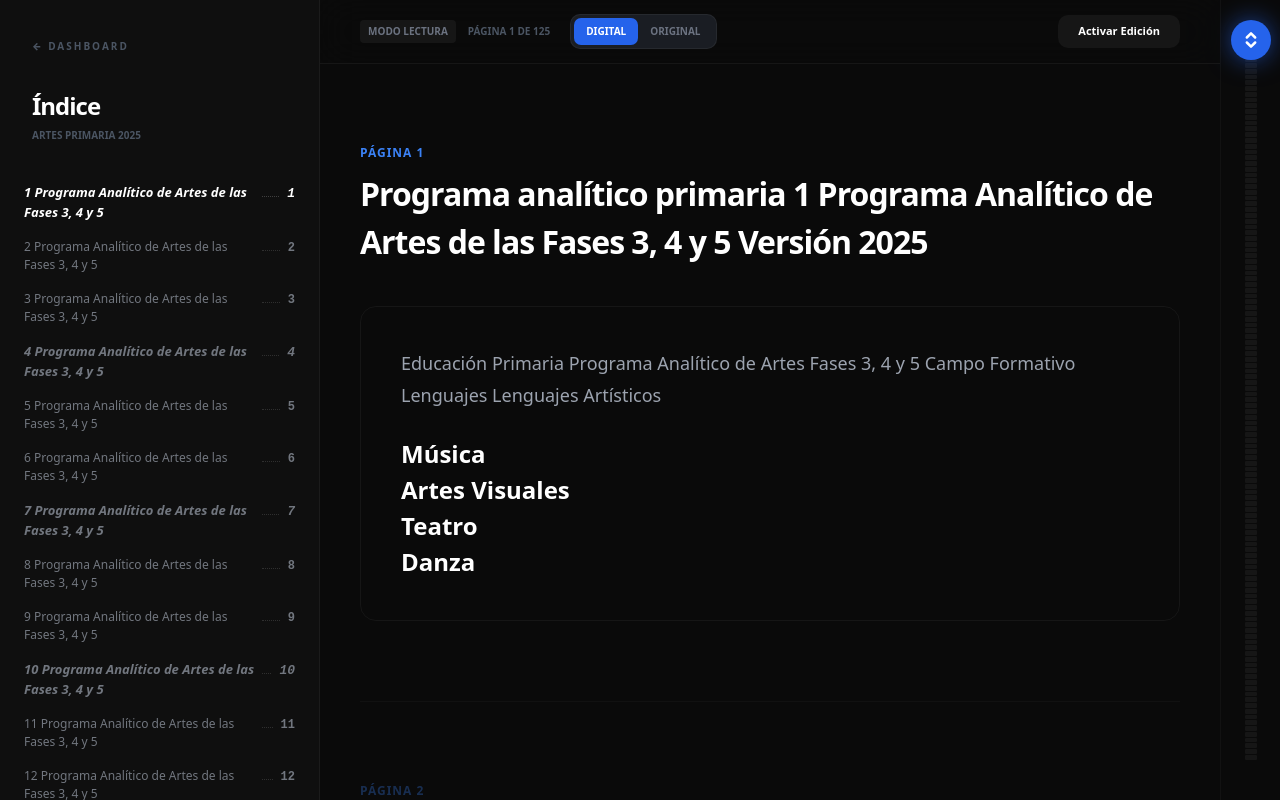
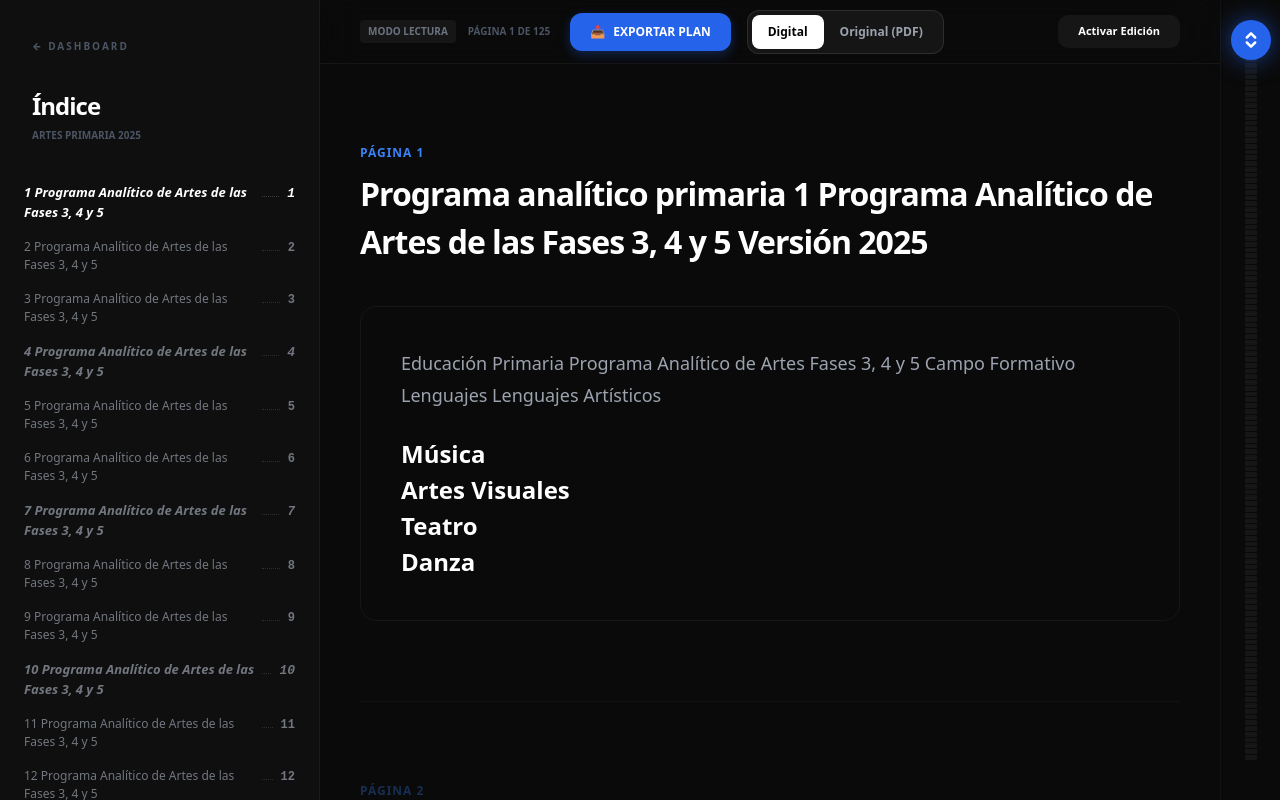
Before and after one commit to albertoMelesioChavez/Programa-Anal-tico, a Next.js app in the folder planeaciones-app/: page /contenidos/artes in a window 1280 px wide. Built offline with nearby package versions, Linux system fonts and the light colour scheme.

Commit message:
feat: add export plan functionality

```diff
--- a/planeaciones-app/src/app/contenidos/artes/page.js
+++ b/planeaciones-app/src/app/contenidos/artes/page.js
@@ -152,6 +152,24 @@ export default function ContenidosArtesPage() {
         }
     };
 
+    const handleExport = () => {
+        let fullContent = '';
+        pages.forEach((p, pIdx) => {
+            const fullHtml = `<p><strong>${p.title}</strong></p>\n${p.cleanHtml}`;
+            fullContent += `<!-- PAGE_START ${pIdx + 1} -->\n${fullHtml}\n<!-- PAGE_END -->\n`;
+        });
+
+        const blob = new Blob([fullContent], { type: 'text/markdown' });
+        const url = URL.createObjectURL(blob);
+        const a = document.createElement('a');
+        a.href = url;
+        a.download = `Plan_Analitico_Artes_2025_Editado.md`;
+        document.body.appendChild(a);
+        a.click();
+        document.body.removeChild(a);
+        URL.revokeObjectURL(url);
+    };
+
     const scrollToPage = (idx) => {
         if (pageRefs.current[idx]?.current) {
             pageRefs.current[idx].current.scrollIntoView({ behavior: 'smooth' });
@@ -258,9 +276,64 @@ export default function ContenidosArtesPage() {
                             <span style={{ fontSize: '10px', color: '#4b5563', fontWeight: 'bold' }}>PÁGINA {currentPageIdx + 1} DE {pages.length}</span>
                         </div>
 
-                        <div style={{ display: 'flex', background: '#1a1d23', padding: '3px', borderRadius: '10px', border: '1px solid rgba(255,255,255,0.05)' }}>
-                            <button onClick={() => setViewMode('digital')} style={{ padding: '6px 12px', borderRadius: '7px', fontSize: '10px', fontWeight: 'bold', border: 'none', cursor: 'pointer', transition: 'all 0.2s', background: viewMode === 'digital' ? '#2563eb' : 'transparent', color: viewMode === 'digital' ? 'white' : '#6b7280' }}>DIGITAL</button>
-                            <button onClick={() => setViewMode('pdf')} style={{ padding: '6px 12px', borderRadius: '7px', fontSize: '10px', fontWeight: 'bold', border: 'none', cursor: 'pointer', transition: 'all 0.2s', background: viewMode === 'pdf' ? '#2563eb' : 'transparent', color: viewMode === 'pdf' ? 'white' : '#6b7280' }}>ORIGINAL</button>
+                        <div style={{ display: 'flex', alignItems: 'center', gap: '16px' }}>
+                            <button
+                                onClick={handleExport}
+                                style={{
+                                    background: '#2563eb',
+                                    color: 'white',
+                                    padding: '10px 20px',
+                                    borderRadius: '12px',
+                                    border: 'none',
+                                    fontSize: '12px',
+                                    fontWeight: 'bold',
+                                    cursor: 'pointer',
+                                    display: 'flex',
+                                    alignItems: 'center',
+                                    gap: '8px',
+                                    boxShadow: '0 4px 12px rgba(37, 99, 235, 0.3)',
+                                    transition: 'all 0.2s'
+                                }}
+                                onMouseOver={(e) => e.currentTarget.style.transform = 'translateY(-2px)'}
+                                onMouseOut={(e) => e.currentTarget.style.transform = 'translateY(0)'}
+                            >
+                                <span>📥</span> EXPORTAR PLAN
+                            </button>
+
+                            <div style={{ display: 'flex', background: 'rgba(255,255,255,0.05)', padding: '4px', borderRadius: '12px', border: '1px solid rgba(255,255,255,0.1)' }}>
+                                <button
+                                    onClick={() => setViewMode('digital')}
+                                    style={{
+                                        padding: '8px 16px',
+                                        borderRadius: '8px',
+                                        border: 'none',
+                                        cursor: 'pointer',
+                                        fontSize: '12px',
+                                        fontWeight: 'bold',
+                                        background: viewMode === 'digital' ? '#fff' : 'transparent',
+                                        color: viewMode === 'digital' ? '#000' : '#9ca3af',
+                                        transition: 'all 0.2s'
+                                    }}
+                                >
+                                    Digital
+                                </button>
+                                <button
+                                    onClick={() => setViewMode('pdf')}
+                                    style={{
+                                        padding: '8px 16px',
+                                        borderRadius: '8px',
+                                        border: 'none',
+                                        cursor: 'pointer',
+                                        fontSize: '12px',
+                                        fontWeight: 'bold',
+                                        background: viewMode === 'pdf' ? '#fff' : 'transparent',
+                                        color: viewMode === 'pdf' ? '#000' : '#9ca3af',
+                                        transition: 'all 0.2s'
+                                    }}
+                                >
+                                    Original (PDF)
+                                </button>
+                            </div>
                         </div>
                     </div>
 
```
